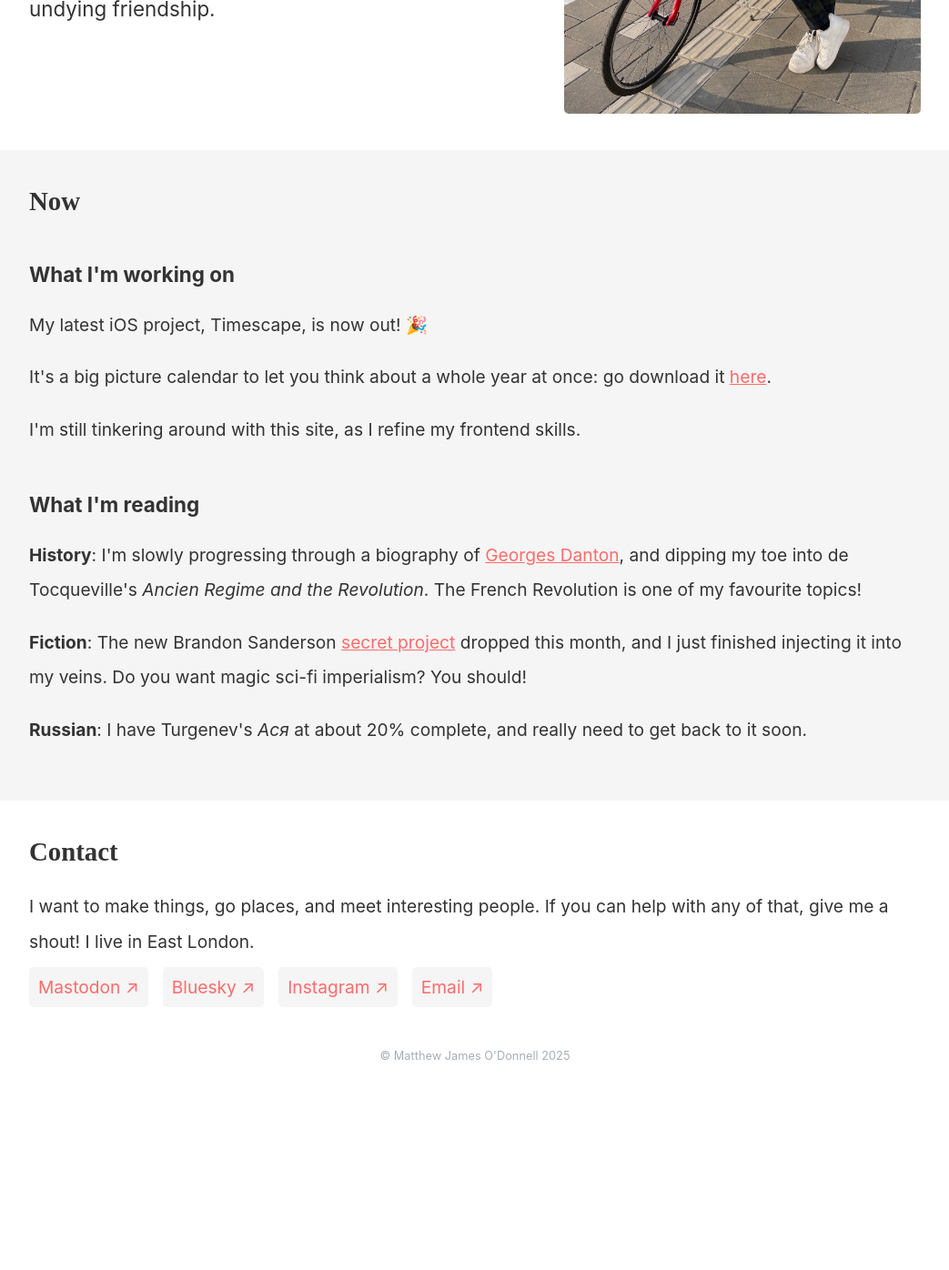
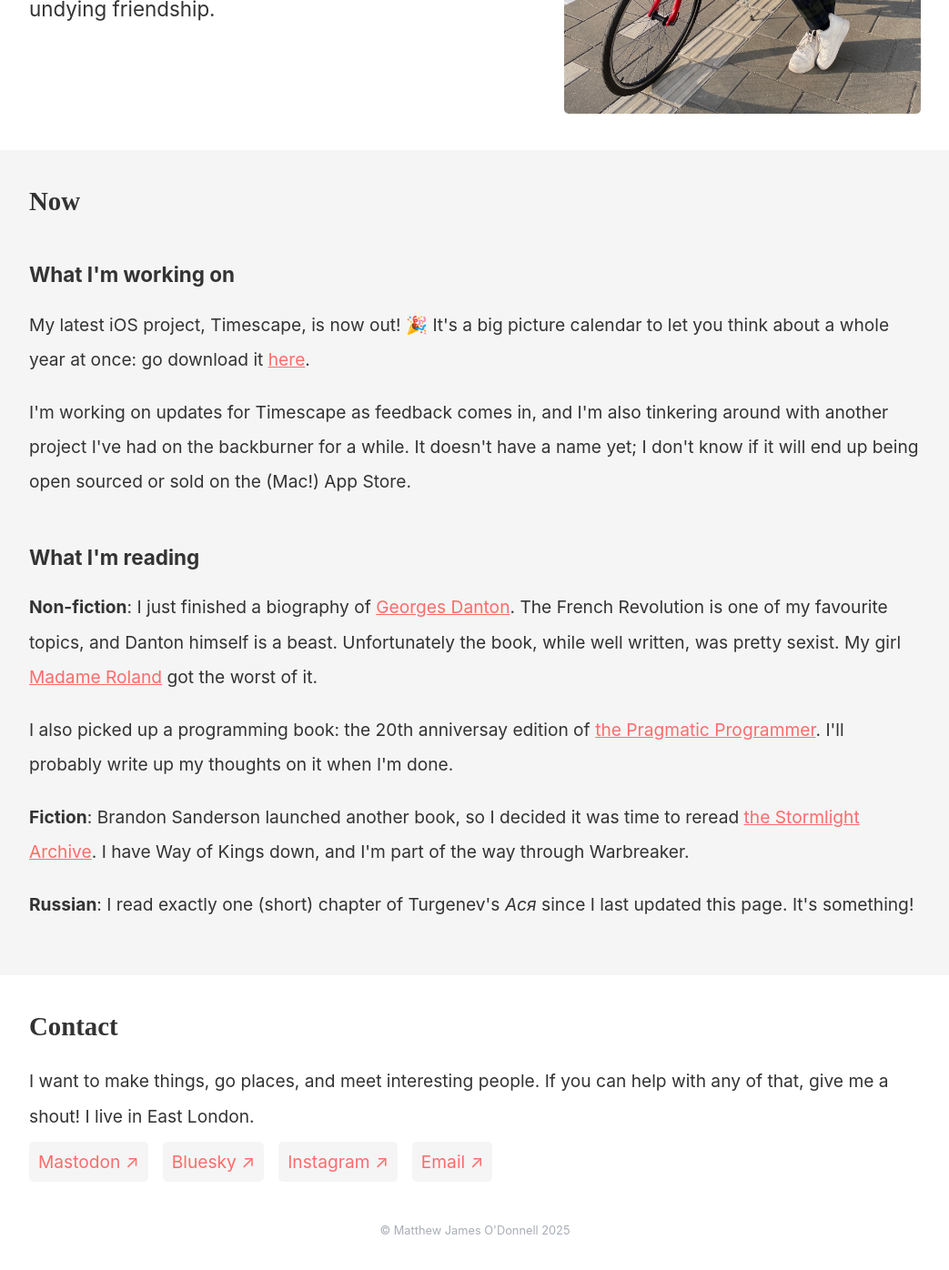
Before and after one commit to mattjamesod/andhash39, a Jekyll site: the page built from about.html, in a window 1280 px wide and 1400 px high, scrolled down 506 px. Shown: the top 1396 px of the window at 91% size, without its empty margins (118-1161 px from the left). Built offline with Jekyll 4.4.1, drawn with Linux system fonts in a browser that asks for light colours; some web fonts are replaced; before the commit the page ends 1714 px from its top, so only the background shows below that.

Commit message:
update now

```diff
--- a/about.html
+++ b/about.html
@@ -21,19 +21,19 @@ permalink: /about/
 
 			<h3 >What I'm working on</h3>
 
-			<p>My latest iOS project, Timescape, is now out! 🎉</p>
+			<p>My latest iOS project, Timescape, is now out! 🎉 It's a big picture calendar to let you think about a whole year at once: go download it <a href="https://apps.apple.com/us/app/timescape-year-planner/id6744339214">here</a>.</p>
 
-			<p>It's a big picture calendar to let you think about a whole year at once: go download it <a href="https://apps.apple.com/us/app/timescape-year-planner/id6744339214">here</a>.</p>
-
-			<p>I'm still tinkering around with this site, as I refine my frontend skills.</p>
+			<p>I'm working on updates for Timescape as feedback comes in, and I'm also tinkering around with another project I've had on the backburner for a while. It doesn't have a name yet; I don't know if it will end up being open sourced or sold on the (Mac!) App Store.</p>
 
 			<h3>What I'm reading</h3>
 
-			<p><strong>History</strong>: I'm slowly progressing through a biography of <a href="https://en.wikipedia.org/wiki/Georges_Danton">Georges Danton</a>, and dipping my toe into de Tocqueville's <i>Ancien Regime and the Revolution</i>. The French Revolution is one of my favourite topics!</p>
+			<p><strong>Non-fiction</strong>: I just finished a biography of <a href="https://en.wikipedia.org/wiki/Georges_Danton">Georges Danton</a>. The French Revolution is one of my favourite topics, and Danton himself is a beast. Unfortunately the book, while well written, was pretty sexist. My girl <a href="https://en.wikipedia.org/wiki/Madame_Roland">Madame Roland</a> got the worst of it.</p>
 
-			<p><strong>Fiction</strong>: The new Brandon Sanderson <a href="https://app.thestorygraph.com/books/ebee384a-a092-4f3a-bc6e-587a0e6ab2b5">secret project</a> dropped this month, and I just finished injecting it into my veins. Do you want magic sci-fi imperialism? You should!</p>
+			<p>I also picked up a programming book: the 20th anniversay edition of <a href="https://en.wikipedia.org/wiki/The_Pragmatic_Programmer">the Pragmatic Programmer</a>. I'll probably write up my thoughts on it when I'm done.</p>
 
-			<p><strong>Russian</strong>: I have Turgenev's <i>Ася</i> at about 20% complete, and really need to get back to it soon.</p>
+			<p><strong>Fiction</strong>: Brandon Sanderson launched another book, so I decided it was time to reread <a href="https://www.brandonsanderson.com/pages/the-stormlight-archive-series">the Stormlight Archive</a>. I have Way of Kings down, and I'm part of the way through Warbreaker.</p>
+
+			<p><strong>Russian</strong>: I read exactly one (short) chapter of Turgenev's <i>Ася</i> since I last updated this page. It's something!</p>
 		</div>
 	</div>
 
```
Also changed, not shown: 2 other files.
